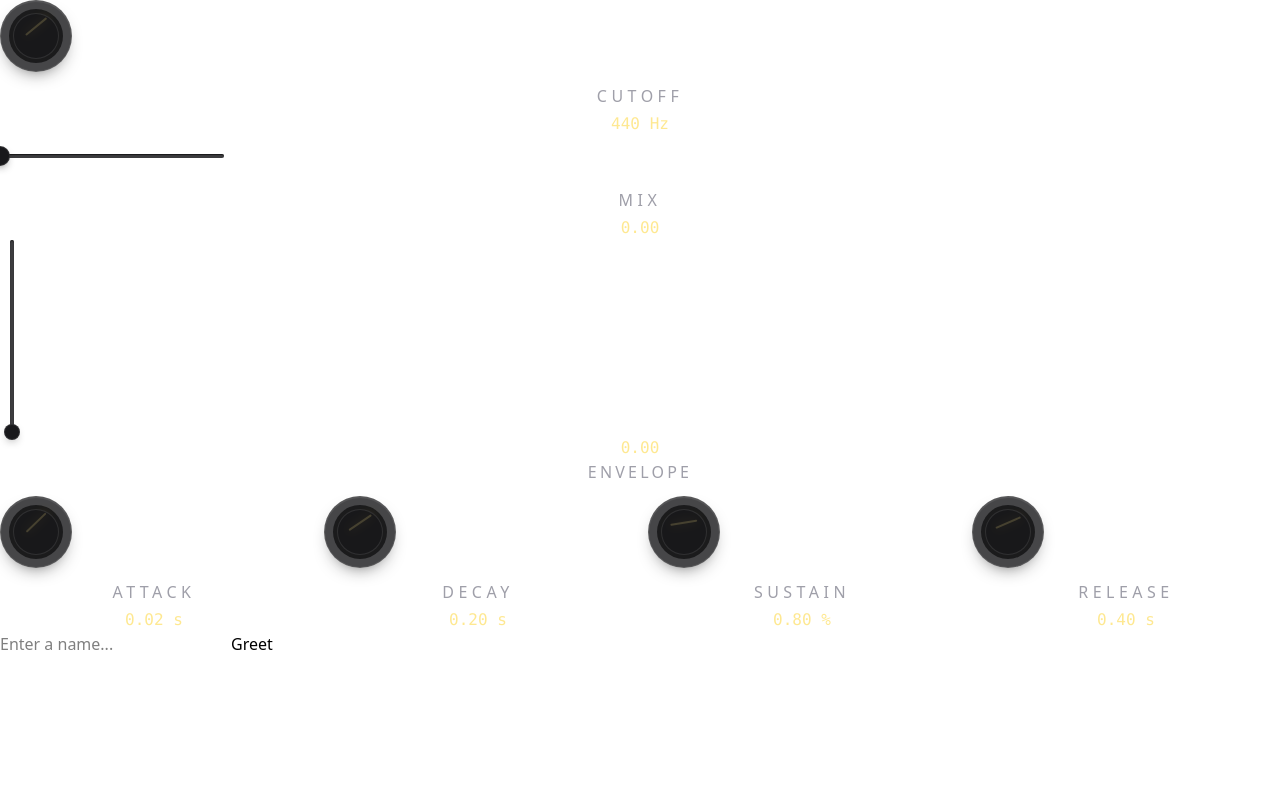
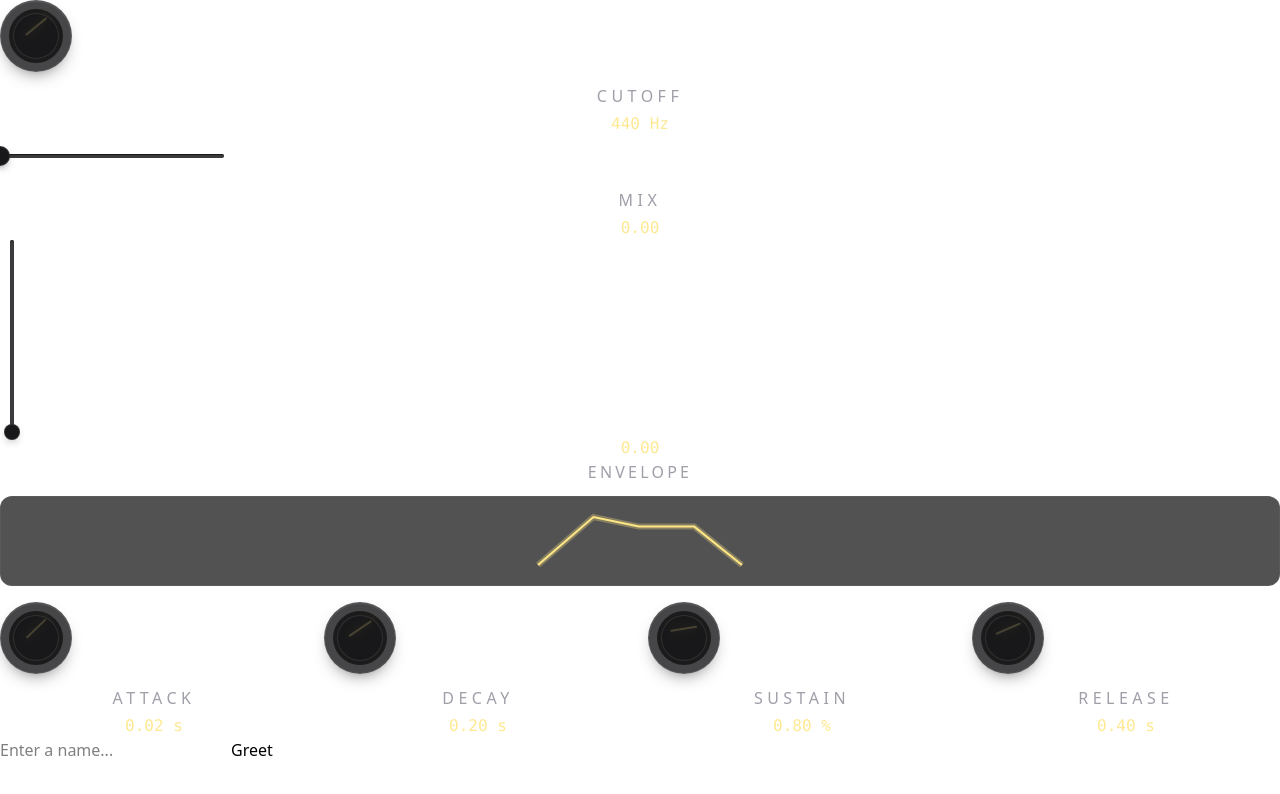
Before and after one commit to caffellatte/andromeda, a React (Vite) app: page / in a window 1280 px wide. Shown: the top 794 px of the page. Built offline with nearby package versions, Linux system fonts and the light colour scheme.

Commit message:
feat: add mini visual `ADSR` curve to the `Envelope` component

```diff
--- a/src/ui/Envelope.tsx
+++ b/src/ui/Envelope.tsx
@@ -125,6 +125,44 @@ export function Envelope({
     });
   };
 
+  const buildCurvePath = () => {
+    const width = 220;
+    const height = 64;
+    const padding = 8;
+    const usableWidth = width - padding * 2;
+    const usableHeight = height - padding * 2;
+    const attackNorm =
+      timeMax - timeMin === 0 ? 0 : (currentAttack - timeMin) / (timeMax - timeMin);
+    const decayNorm =
+      timeMax - timeMin === 0 ? 0 : (currentDecay - timeMin) / (timeMax - timeMin);
+    const releaseNorm =
+      timeMax - timeMin === 0 ? 0 : (currentRelease - timeMin) / (timeMax - timeMin);
+    const sustainNorm =
+      sustainMax - sustainMin === 0
+        ? 0
+        : (currentSustain - sustainMin) / (sustainMax - sustainMin);
+
+    const attackSpan = 0.25 + attackNorm * 0.2;
+    const decaySpan = 0.2 + decayNorm * 0.15;
+    const sustainSpan = 0.25;
+    const releaseSpan = 0.2 + releaseNorm * 0.2;
+    const totalSpan = attackSpan + decaySpan + sustainSpan + releaseSpan;
+
+    const x0 = padding;
+    const x1 = x0 + (attackSpan / totalSpan) * usableWidth;
+    const x2 = x1 + (decaySpan / totalSpan) * usableWidth;
+    const x3 = x2 + (sustainSpan / totalSpan) * usableWidth;
+    const x4 = x3 + (releaseSpan / totalSpan) * usableWidth;
+
+    const yTop = padding;
+    const ySustain = padding + (1 - sustainNorm) * usableHeight;
+    const yBottom = padding + usableHeight;
+
+    return `M ${x0} ${yBottom} L ${x1} ${yTop} L ${x2} ${ySustain} L ${x3} ${ySustain} L ${x4} ${yBottom}`;
+  };
+
+  const curvePath = buildCurvePath();
+
   return (
     <section className={`w-full ${className}`}>
       {label ? (
@@ -136,6 +174,27 @@ export function Envelope({
           className="mb-[var(--ui-space-3)]"
         />
       ) : null}
+      <div className="mb-[var(--ui-space-4)] rounded-[var(--ui-radius-2)] border border-white/5 bg-zinc-950/70 p-[var(--ui-space-3)]">
+        <svg
+          viewBox="0 0 220 64"
+          className="h-16 w-full"
+          role="img"
+          aria-label="Envelope curve"
+        >
+          <path
+            d={curvePath}
+            className={`fill-none stroke-[2] ${
+              disabled ? "stroke-[var(--ui-disabled-fg)]" : "stroke-amber-200"
+            }`}
+          />
+          <path
+            d={curvePath}
+            className={`fill-none stroke-[6] opacity-30 ${
+              disabled ? "stroke-[var(--ui-disabled-fg)]" : "stroke-amber-200"
+            }`}
+          />
+        </svg>
+      </div>
       <div className="grid grid-cols-2 gap-[var(--ui-space-4)] md:grid-cols-4">
         <Knob
           label="Attack"
```
